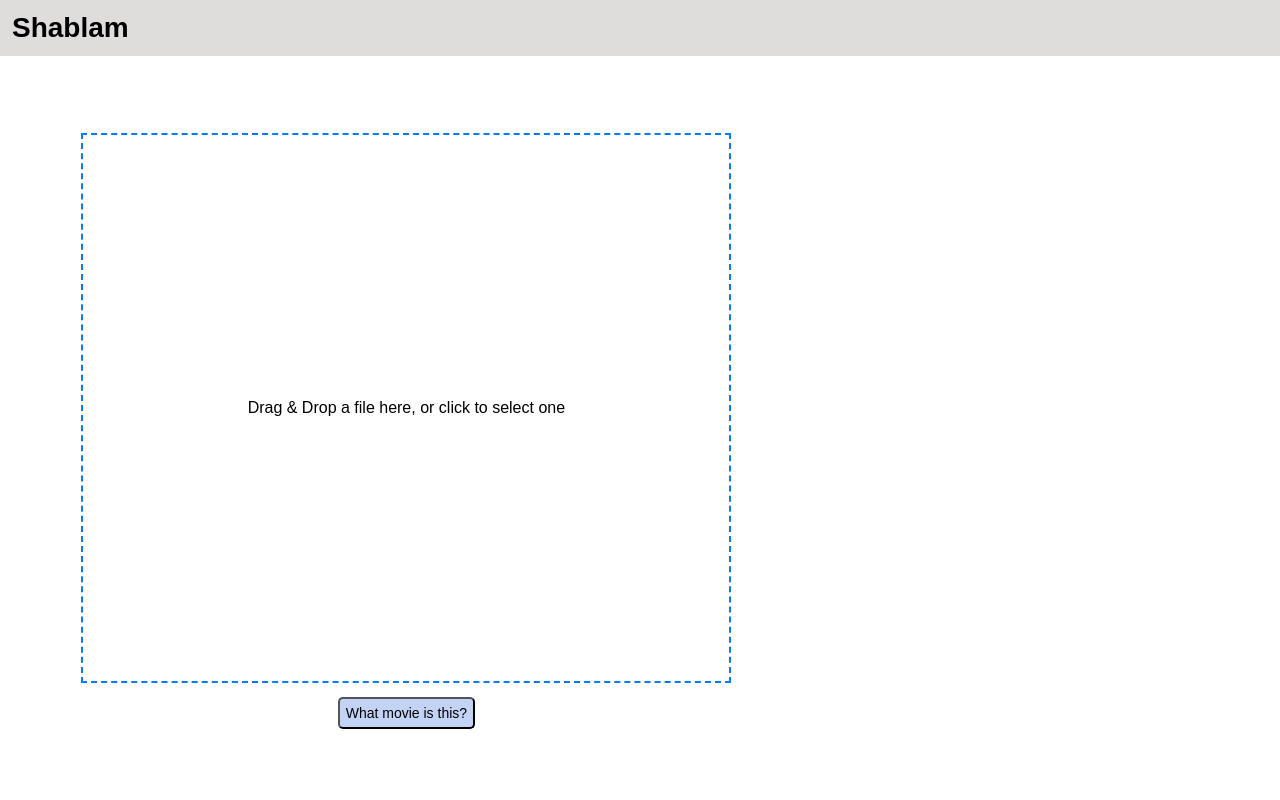
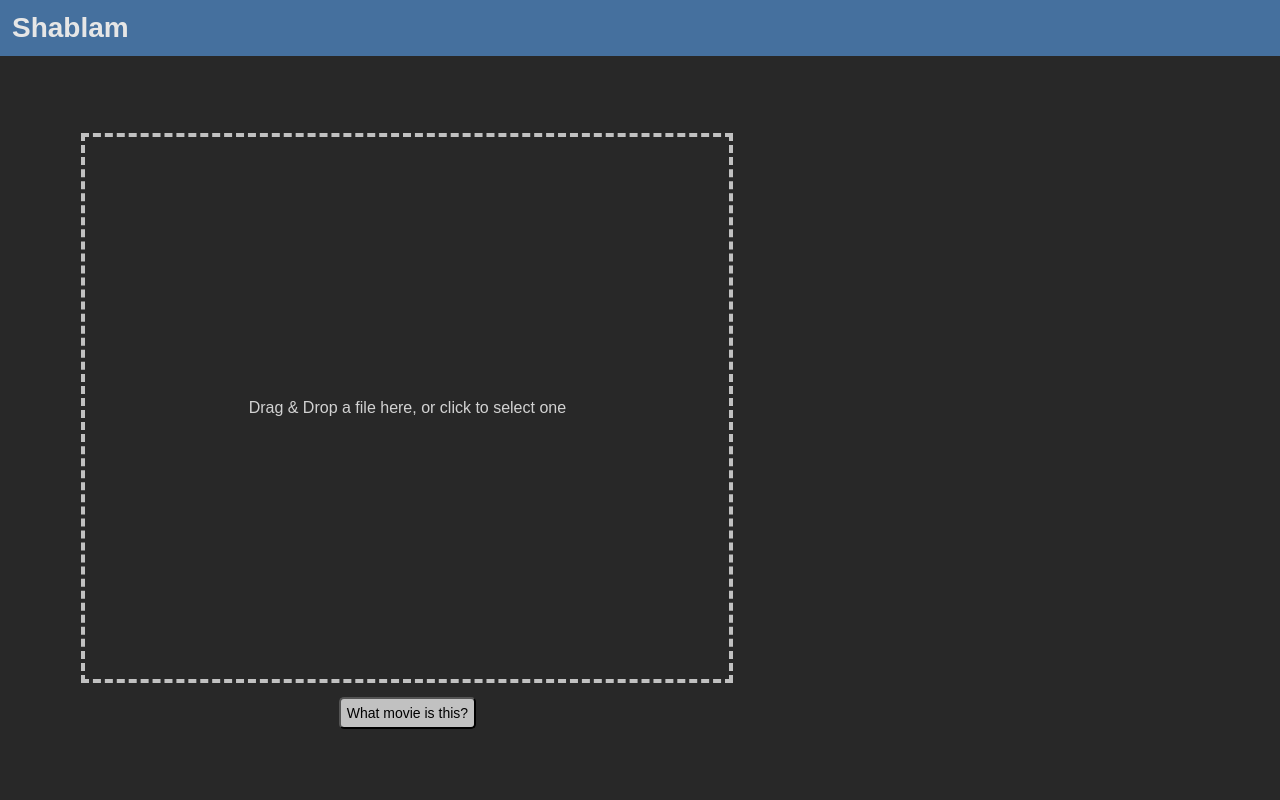
Before and after one commit to Captiosus510/shablam, a Flask app: page / in a window 1280 px wide. Run offline with Flask 3, Linux system fonts and the light colour scheme.

Commit message:
coloursss

```diff
--- a/shablam/templates/index.html
+++ b/shablam/templates/index.html
@@ -13,7 +13,7 @@
         }
 
         body {
-            background-color: #ffffff;
+            background-color: #282828;
             font-family: sans-serif;
             display: flex;
             flex-direction: column; /* Stack header and content vertically */
@@ -21,7 +21,7 @@
         }
 
         header {
-            background-color: #dfdcdc;
+            background-color: #45709e;
             width: 100%;
             padding: 12px;
         }
@@ -64,7 +64,7 @@
         .drop-area {
             width: 80%;
             height: 550px;
-            border: 2px dashed #007bff;
+            border: 4px dashed #c1c1c1;
             display: flex;
             align-items: center;
             justify-content: center;
@@ -87,13 +87,13 @@
             margin: 14px;
             padding: 6px;
             border-radius: 5px;
-            background-color: #c3d3f5;
+            background-color: #c1c1c1;
         }
     </style>
 </head>
 <body>
     <header>
-        <h1>Shablam</h1>
+        <h1 style="color: #e6e6e6">Shablam</h1>
     </header>
 
     <div class="content-group">
@@ -101,7 +101,7 @@
             <!-- Wrap the drop area and button in a form -->
             <form action="/" method="POST" enctype="multipart/form-data">
                 <div id="drop-area" class="drop-area">
-                    <p>Drag & Drop a file here, or click to select one</p>
+                    <p style="color: #d2d2d2">Drag & Drop a file here, or click to select one</p>
                     <input type="file" name="file" id="file" class="file-input" required>
                 </div>
 
@@ -113,7 +113,7 @@
         <div class="content-output">
             <!-- If a movie name was returned, display it -->
             {% if movie_name %}
-                <h2>Predicted Movie: {{ movie_name }}</h2>
+                <h2 style="color: #d2d2d2">Predicted Movie: {{ movie_name }}</h2>
             {% endif %}
         </div>
 
```
